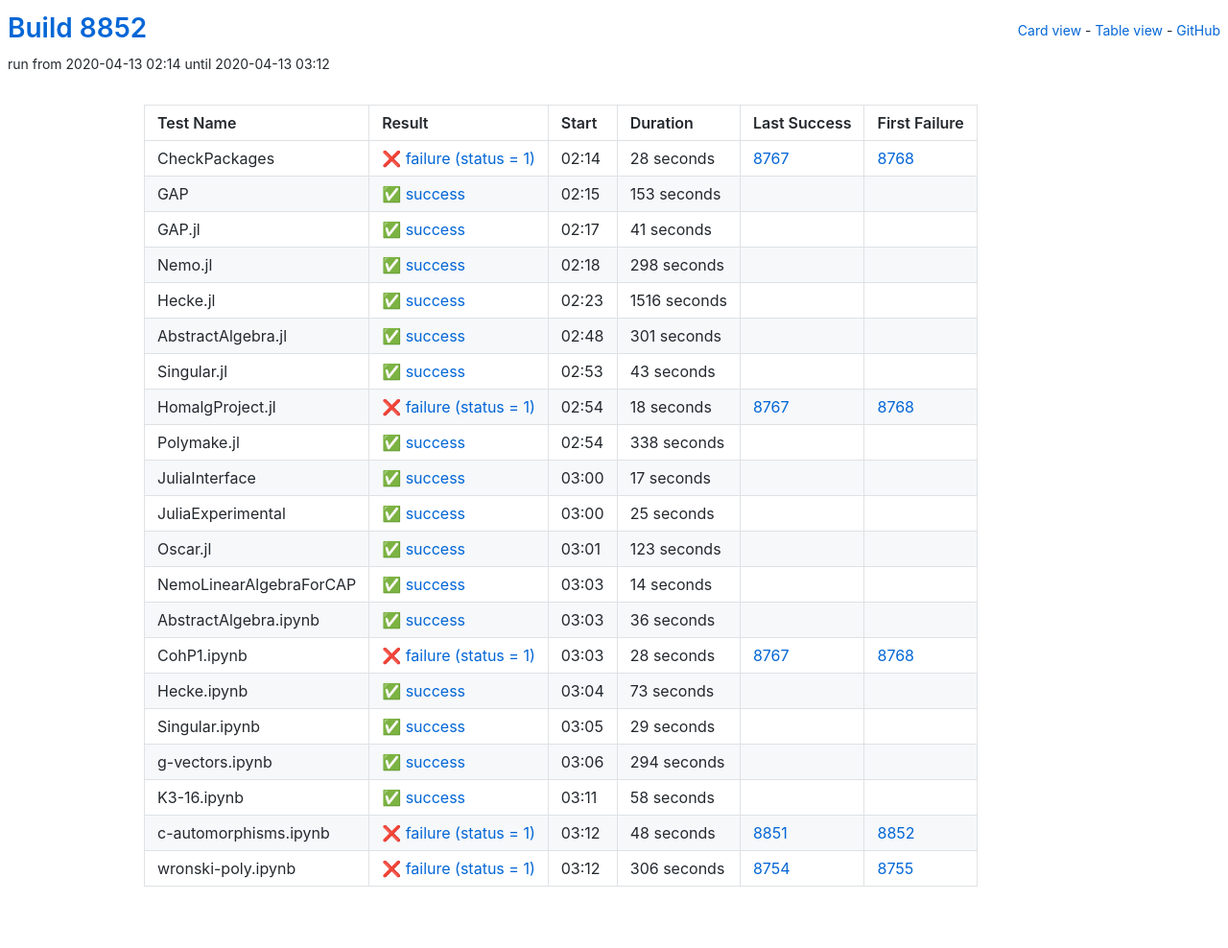
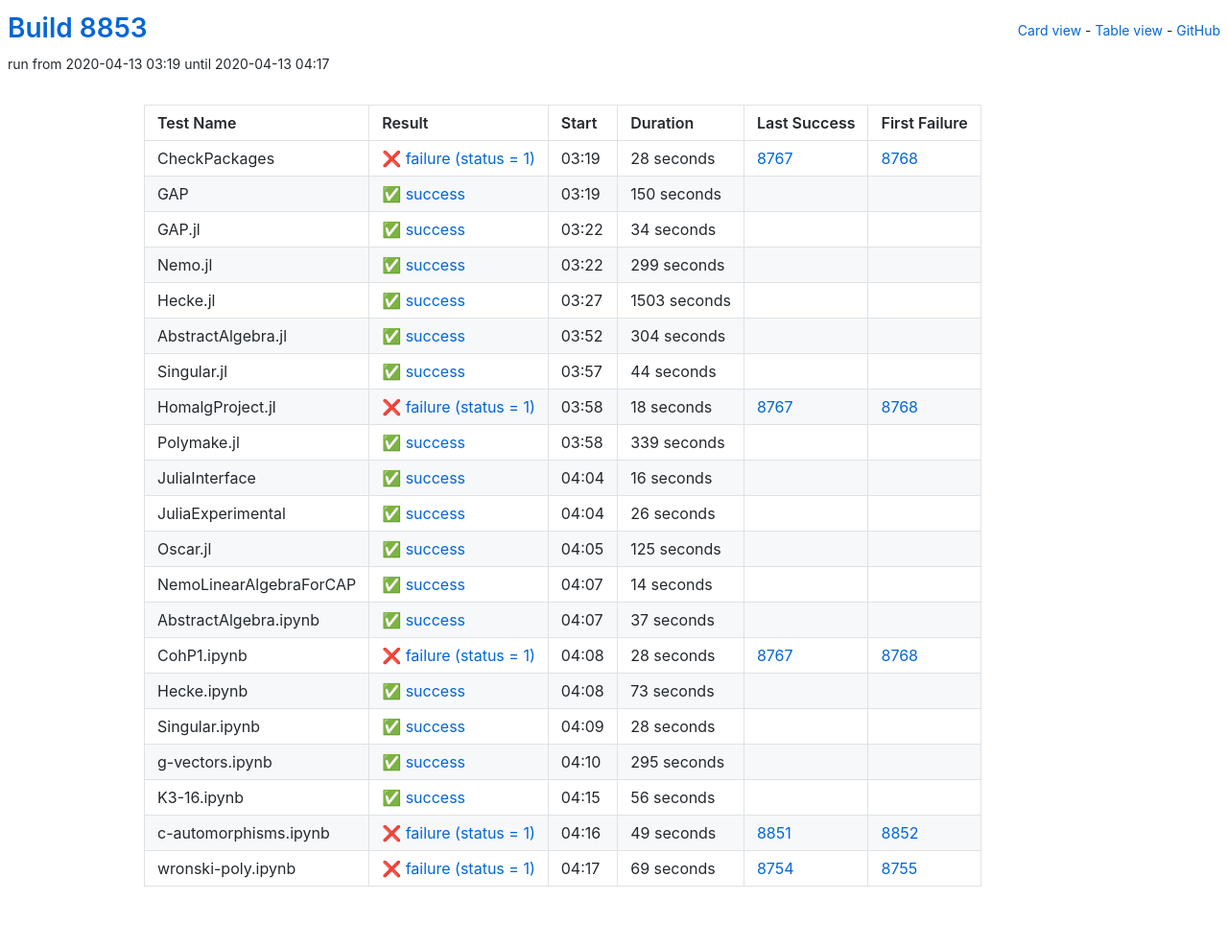
Before and after one commit to oscar-system/oscar-ci-status, a Jekyll site: the page built from table.html, in a window 1280 px wide. Shown: the whole page at 96% size. Built offline with Jekyll 4.4.1, drawn with Linux system fonts in a browser that asks for light colours.

Commit message:
Build 8853

```diff
--- a/_data/ci.yml
+++ b/_data/ci.yml
@@ -1,5 +1,5 @@
-build: 8852
-build_url: https://oscarci.mathematik.uni-kl.de/job/oscar/8852/
+build: 8853
+build_url: https://oscarci.mathematik.uni-kl.de/job/oscar/8853/
 job: oscar
 tests:
 - duration: 28
@@ -8,75 +8,75 @@ tests:
   first_failure_url: https://oscarci.mathematik.uni-kl.de/job/oscar/8768/
   last_success: 8767
   last_success_url: https://oscarci.mathematik.uni-kl.de/job/oscar/8767/
-  log: https://oscarci.mathematik.uni-kl.de/job/oscar/8852/artifact/logs/build-8852/CheckPackages.log
+  log: https://oscarci.mathematik.uni-kl.de/job/oscar/8853/artifact/logs/build-8853/CheckPackages.log
   name: CheckPackages
-  start: 2020-04-13 02:14
+  start: 2020-04-13 03:19
   status: failure
   success: false
-- duration: 153
+- duration: 150
   exitcode: 0
   first_failure: false
   first_failure_url: null
   last_success: false
   last_success_url: null
-  log: https://oscarci.mathematik.uni-kl.de/job/oscar/8852/artifact/logs/build-8852/GAP.log
+  log: https://oscarci.mathematik.uni-kl.de/job/oscar/8853/artifact/logs/build-8853/GAP.log
   name: GAP
-  start: 2020-04-13 02:15
+  start: 2020-04-13 03:19
   status: success
   success: true
-- duration: 41
+- duration: 34
   exitcode: 0
   first_failure: false
   first_failure_url: null
   last_success: false
   last_success_url: null
-  log: https://oscarci.mathematik.uni-kl.de/job/oscar/8852/artifact/logs/build-8852/GAP.jl.log
+  log: https://oscarci.mathematik.uni-kl.de/job/oscar/8853/artifact/logs/build-8853/GAP.jl.log
   name: GAP.jl
-  start: 2020-04-13 02:17
+  start: 2020-04-13 03:22
   status: success
   success: true
-- duration: 298
+- duration: 299
   exitcode: 0
   first_failure: false
   first_failure_url: null
   last_success: false
   last_success_url: null
-  log: https://oscarci.mathematik.uni-kl.de/job/oscar/8852/artifact/logs/build-8852/Nemo.jl.log
+  log: https://oscarci.mathematik.uni-kl.de/job/oscar/8853/artifact/logs/build-8853/Nemo.jl.log
   name: Nemo.jl
-  start: 2020-04-13 02:18
+  start: 2020-04-13 03:22
   status: success
   success: true
-- duration: 1516
+- duration: 1503
   exitcode: 0
   first_failure: false
   first_failure_url: null
   last_success: false
   last_success_url: null
-  log: https://oscarci.mathematik.uni-kl.de/job/oscar/8852/artifact/logs/build-8852/Hecke.jl.log
+  log: https://oscarci.mathematik.uni-kl.de/job/oscar/8853/artifact/logs/build-8853/Hecke.jl.log
   name: Hecke.jl
-  start: 2020-04-13 02:23
+  start: 2020-04-13 03:27
   status: success
   success: true
-- duration: 301
+- duration: 304
   exitcode: 0
   first_failure: false
   first_failure_url: null
   last_success: false
   last_success_url: null
-  log: https://oscarci.mathematik.uni-kl.de/job/oscar/8852/artifact/logs/build-8852/AbstractAlgebra.jl.log
+  log: https://oscarci.mathematik.uni-kl.de/job/oscar/8853/artifact/logs/build-8853/AbstractAlgebra.jl.log
   name: AbstractAlgebra.jl
-  start: 2020-04-13 02:48
+  start: 2020-04-13 03:52
   status: success
   success: true
-- duration: 43
+- duration: 44
   exitcode: 0
   first_failure: false
   first_failure_url: null
   last_success: false
   last_success_url: null
-  log: https://oscarci.mathematik.uni-kl.de/job/oscar/8852/artifact/logs/build-8852/Singular.jl.log
+  log: https://oscarci.mathematik.uni-kl.de/job/oscar/8853/artifact/logs/build-8853/Singular.jl.log
   name: Singular.jl
-  start: 2020-04-13 02:53
+  start: 2020-04-13 03:57
   status: success
   success: true
 - duration: 18
@@ -85,53 +85,53 @@ tests:
   first_failure_url: https://oscarci.mathematik.uni-kl.de/job/oscar/8768/
   last_success: 8767
   last_success_url: https://oscarci.mathematik.uni-kl.de/job/oscar/8767/
-  log: https://oscarci.mathematik.uni-kl.de/job/oscar/8852/artifact/logs/build-8852/HomalgProject.jl.log
+  log: https://oscarci.mathematik.uni-kl.de/job/oscar/8853/artifact/logs/build-8853/HomalgProject.jl.log
   name: HomalgProject.jl
-  start: 2020-04-13 02:54
+  start: 2020-04-13 03:58
   status: failure
   success: false
-- duration: 338
+- duration: 339
   exitcode: 0
   first_failure: false
   first_failure_url: null
   last_success: false
   last_success_url: null
-  log: https://oscarci.mathematik.uni-kl.de/job/oscar/8852/artifact/logs/build-8852/Polymake.jl.log
+  log: https://oscarci.mathematik.uni-kl.de/job/oscar/8853/artifact/logs/build-8853/Polymake.jl.log
   name: Polymake.jl
-  start: 2020-04-13 02:54
+  start: 2020-04-13 03:58
   status: success
   success: true
-- duration: 17
+- duration: 16
   exitcode: 0
   first_failure: false
   first_failure_url: null
   last_success: false
   last_success_url: null
-  log: https://oscarci.mathematik.uni-kl.de/job/oscar/8852/artifact/logs/build-8852/JuliaInterface.log
+  log: https://oscarci.mathematik.uni-kl.de/job/oscar/8853/artifact/logs/build-8853/JuliaInterface.log
   name: JuliaInterface
-  start: 2020-04-13 03:00
+  start: 2020-04-13 04:04
   status: success
   success: true
-- duration: 25
+- duration: 26
   exitcode: 0
   first_failure: false
   first_failure_url: null
   last_success: false
   last_success_url: null
-  log: https://oscarci.mathematik.uni-kl.de/job/oscar/8852/artifact/logs/build-8852/JuliaExperimental.log
+  log: https://oscarci.mathematik.uni-kl.de/job/oscar/8853/artifact/logs/build-8853/JuliaExperimental.log
   name: JuliaExperimental
-  start: 2020-04-13 03:00
+  start: 2020-04-13 04:04
   status: success
   success: true
-- duration: 123
+- duration: 125
   exitcode: 0
   first_failure: false
   first_failure_url: null
   last_success: false
   last_success_url: null
-  log: https://oscarci.mathematik.uni-kl.de/job/oscar/8852/artifact/logs/build-8852/Oscar.jl.log
+  log: https://oscarci.mathematik.uni-kl.de/job/oscar/8853/artifact/logs/build-8853/Oscar.jl.log
   name: Oscar.jl
-  start: 2020-04-13 03:01
+  start: 2020-04-13 04:05
   status: success
   success: true
 - duration: 14
@@ -140,20 +140,20 @@ tests:
   first_failure_url: null
   last_success: false
   last_success_url: null
-  log: https://oscarci.mathematik.uni-kl.de/job/oscar/8852/artifact/logs/build-8852/NemoLinearAlgebraForCAP.log
+  log: https://oscarci.mathematik.uni-kl.de/job/oscar/8853/artifact/logs/build-8853/NemoLinearAlgebraForCAP.log
   name: NemoLinearAlgebraForCAP
-  start: 2020-04-13 03:03
+  start: 2020-04-13 04:07
   status: success
   success: true
-- duration: 36
+- duration: 37
   exitcode: 0
   first_failure: false
   first_failure_url: null
   last_success: false
   last_success_url: null
-  log: https://oscarci.mathematik.uni-kl.de/job/oscar/8852/artifact/logs/build-8852/AbstractAlgebra.ipynb.log
+  log: https://oscarci.mathematik.uni-kl.de/job/oscar/8853/artifact/logs/build-8853/AbstractAlgebra.ipynb.log
   name: AbstractAlgebra.ipynb
-  start: 2020-04-13 03:03
+  start: 2020-04-13 04:07
   status: success
   success: true
 - duration: 28
@@ -162,9 +162,9 @@ tests:
   first_failure_url: https://oscarci.mathematik.uni-kl.de/job/oscar/8768/
   last_success: 8767
   last_success_url: https://oscarci.mathematik.uni-kl.de/job/oscar/8767/
-  log: https://oscarci.mathematik.uni-kl.de/job/oscar/8852/artifact/logs/build-8852/CohP1.ipynb.log
+  log: https://oscarci.mathematik.uni-kl.de/job/oscar/8853/artifact/logs/build-8853/CohP1.ipynb.log
   name: CohP1.ipynb
-  start: 2020-04-13 03:03
+  start: 2020-04-13 04:08
   status: failure
   success: false
 - duration: 73
@@ -173,63 +173,63 @@ tests:
   first_failure_url: null
   last_success: false
   last_success_url: null
-  log: https://oscarci.mathematik.uni-kl.de/job/oscar/8852/artifact/logs/build-8852/Hecke.ipynb.log
+  log: https://oscarci.mathematik.uni-kl.de/job/oscar/8853/artifact/logs/build-8853/Hecke.ipynb.log
   name: Hecke.ipynb
-  start: 2020-04-13 03:04
+  start: 2020-04-13 04:08
   status: success
   success: true
-- duration: 29
+- duration: 28
   exitcode: 0
   first_failure: false
   first_failure_url: null
   last_success: false
   last_success_url: null
-  log: https://oscarci.mathematik.uni-kl.de/job/oscar/8852/artifact/logs/build-8852/Singular.ipynb.log
+  log: https://oscarci.mathematik.uni-kl.de/job/oscar/8853/artifact/logs/build-8853/Singular.ipynb.log
   name: Singular.ipynb
-  start: 2020-04-13 03:05
+  start: 2020-04-13 04:09
   status: success
   success: true
-- duration: 294
+- duration: 295
   exitcode: 0
   first_failure: false
   first_failure_url: null
   last_success: false
   last_success_url: null
-  log: https://oscarci.mathematik.uni-kl.de/job/oscar/8852/artifact/logs/build-8852/g-vectors.ipynb.log
+  log: https://oscarci.mathematik.uni-kl.de/job/oscar/8853/artifact/logs/build-8853/g-vectors.ipynb.log
   name: g-vectors.ipynb
-  start: 2020-04-13 03:06
+  start: 2020-04-13 04:10
   status: success
   success: true
-- duration: 58
+- duration: 56
   exitcode: 0
   first_failure: false
   first_failure_url: null
   last_success: false
   last_success_url: null
-  log: https://oscarci.mathematik.uni-kl.de/job/oscar/8852/artifact/logs/build-8852/K3-16.ipynb.log
+  log: https://oscarci.mathematik.uni-kl.de/job/oscar/8853/artifact/logs/build-8853/K3-16.ipynb.log
   name: K3-16.ipynb
-  start: 2020-04-13 03:11
+  start: 2020-04-13 04:15
   status: success
   success: true
-- duration: 48
+- duration: 49
   exitcode: 1
   first_failure: 8852
   first_failure_url: https://oscarci.mathematik.uni-kl.de/job/oscar/8852/
   last_success: 8851
   last_success_url: https://oscarci.mathematik.uni-kl.de/job/oscar/8851/
-  log: https://oscarci.mathematik.uni-kl.de/job/oscar/8852/artifact/logs/build-8852/c-automorphisms.ipynb.log
+  log: https://oscarci.mathematik.uni-kl.de/job/oscar/8853/artifact/logs/build-8853/c-automorphisms.ipynb.log
   name: c-automorphisms.ipynb
-  start: 2020-04-13 03:12
+  start: 2020-04-13 04:16
   status: failure
   success: false
-- duration: 306
+- duration: 69
   exitcode: 1
   first_failure: 8755
   first_failure_url: https://oscarci.mathematik.uni-kl.de/job/oscar/8755/
   last_success: 8754
   last_success_url: https://oscarci.mathematik.uni-kl.de/job/oscar/8754/
-  log: https://oscarci.mathematik.uni-kl.de/job/oscar/8852/artifact/logs/build-8852/wronski-poly.ipynb.log
+  log: https://oscarci.mathematik.uni-kl.de/job/oscar/8853/artifact/logs/build-8853/wronski-poly.ipynb.log
   name: wronski-poly.ipynb
-  start: 2020-04-13 03:12
+  start: 2020-04-13 04:17
   status: failure
   success: false
```
Also changed, not shown: README.md.
